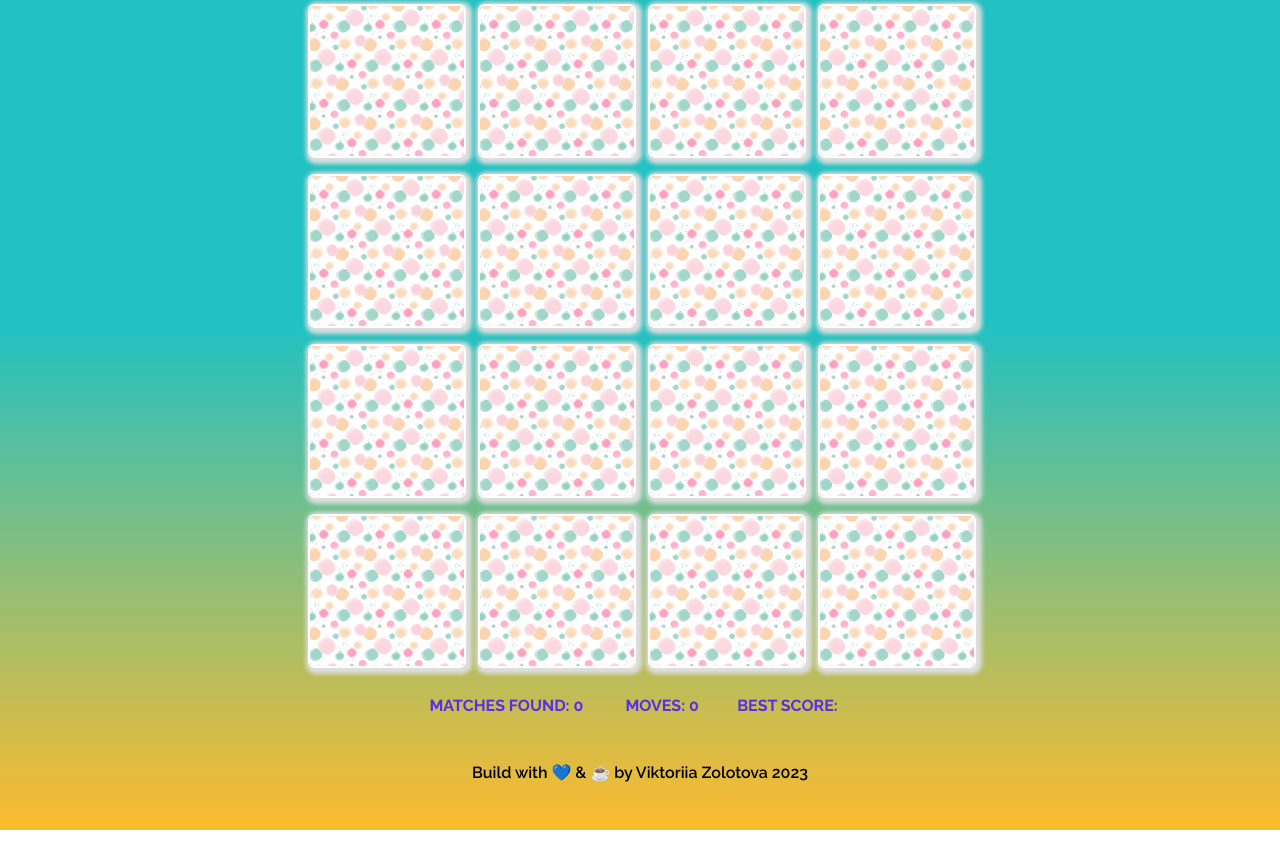
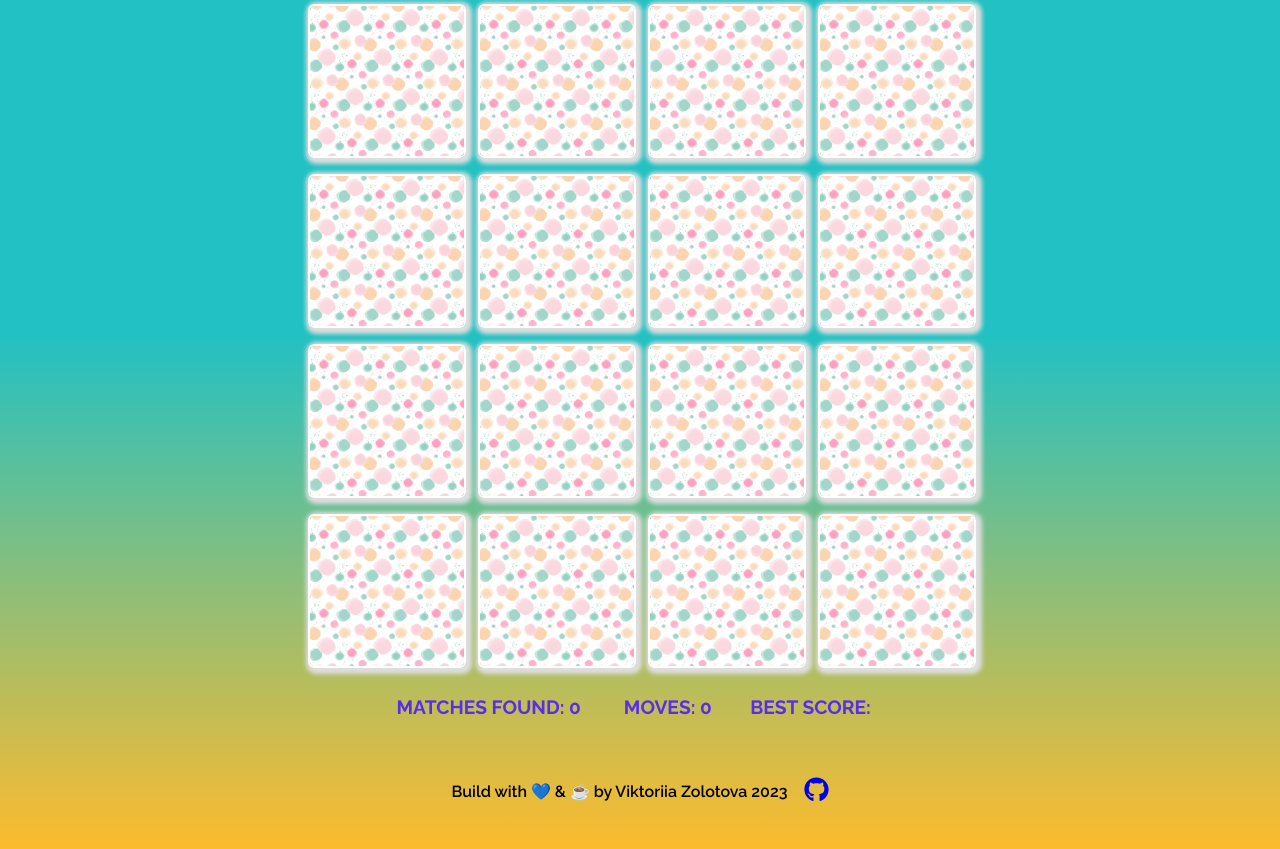
Before and after one commit to viktoriiazolotova/react-memory-game, a React (Create React App) app: page / in a window 1280 px wide. Shown: the part 346-1195 px from the top of the page. Built offline with nearby package versions, Linux system fonts and the light colour scheme.

Commit message:
Update footer

```diff
--- a/src/App.css
+++ b/src/App.css
@@ -45,8 +45,9 @@
 
  .score {
      font-weight: 700;
-     font-size: 1rem;
+     font-size: 1.2rem;
      color: #572EEA;
+     text-transform: uppercase;
  }
 
  span {
--- a/src/App.js
+++ b/src/App.js
@@ -120,10 +120,10 @@ const App = () => {
                 </div>
                 <div className="score">
                     <div>
-                        <span>MATCHES FOUND: {matchCount}</span>
-                        <span className="moves"> MOVES: {moves}</span>
+                        <span>Matches Found: {matchCount}</span>
+                        <span className="moves"> Moves: {moves}</span>
                         <span>
-                            BEST SCORE: {localStorage.getItem('bestScore')}
+                            Best Score: {localStorage.getItem('bestScore')}
                         </span>
                     </div>
                 </div>
--- a/src/components/Footer.css
+++ b/src/components/Footer.css
@@ -1,13 +1,19 @@
 .footer {
     padding-bottom: 2rem;
     margin-top: 3rem;
+    display: flex;
+    justify-content: center;
+    align-items: center;
 }
 
 .footer p {
     font-size: 1rem;
     font-weight: 600;
+    text-decoration: none;
+    color: black;
+    padding-right: 1rem;
 }
 
-.icon-cat {
-    color: #572EEA;
+.footer-link:hover {
+    color: white;
 }
--- a/src/components/Footer.jsx
+++ b/src/components/Footer.jsx
@@ -1,10 +1,21 @@
 import React from 'react'
+import { FaGithub } from 'react-icons/fa'
 import './Footer.css'
 
 const Footer = () => {
     return (
         <div className="footer">
-            <p>Build with 💙 & ☕️ by Viktoriia Zolotova 2023 </p>
+            <p> Build with 💙 & ☕️ by Viktoriia Zolotova 2023 </p>
+            <div>
+                <a
+                    className="footer-link"
+                    href="https://github.com/viktoriiazolotova/"
+                    target="_blank"
+                    rel="noreferrer"
+                >
+                    {<FaGithub size={25} />}
+                </a>
+            </div>
         </div>
     )
 }
```
Also changed, not shown: src/README2.MD.
